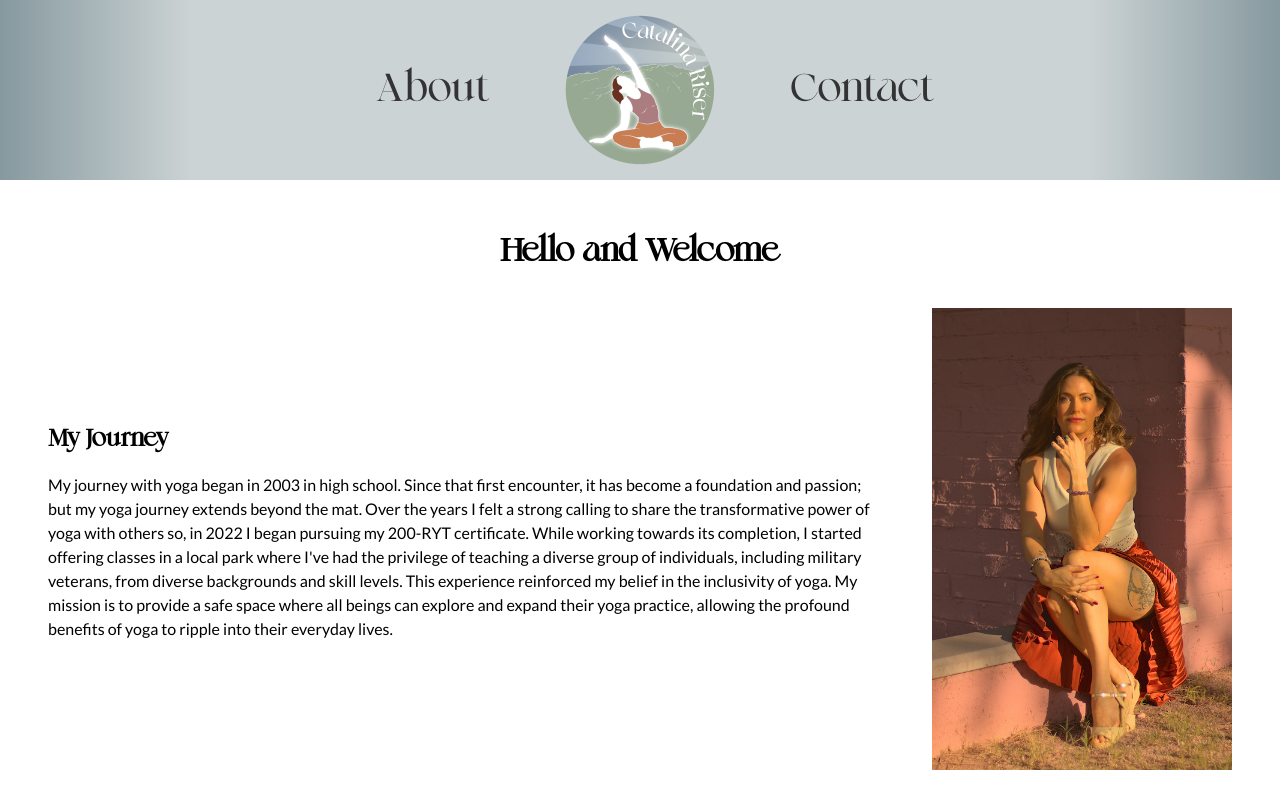
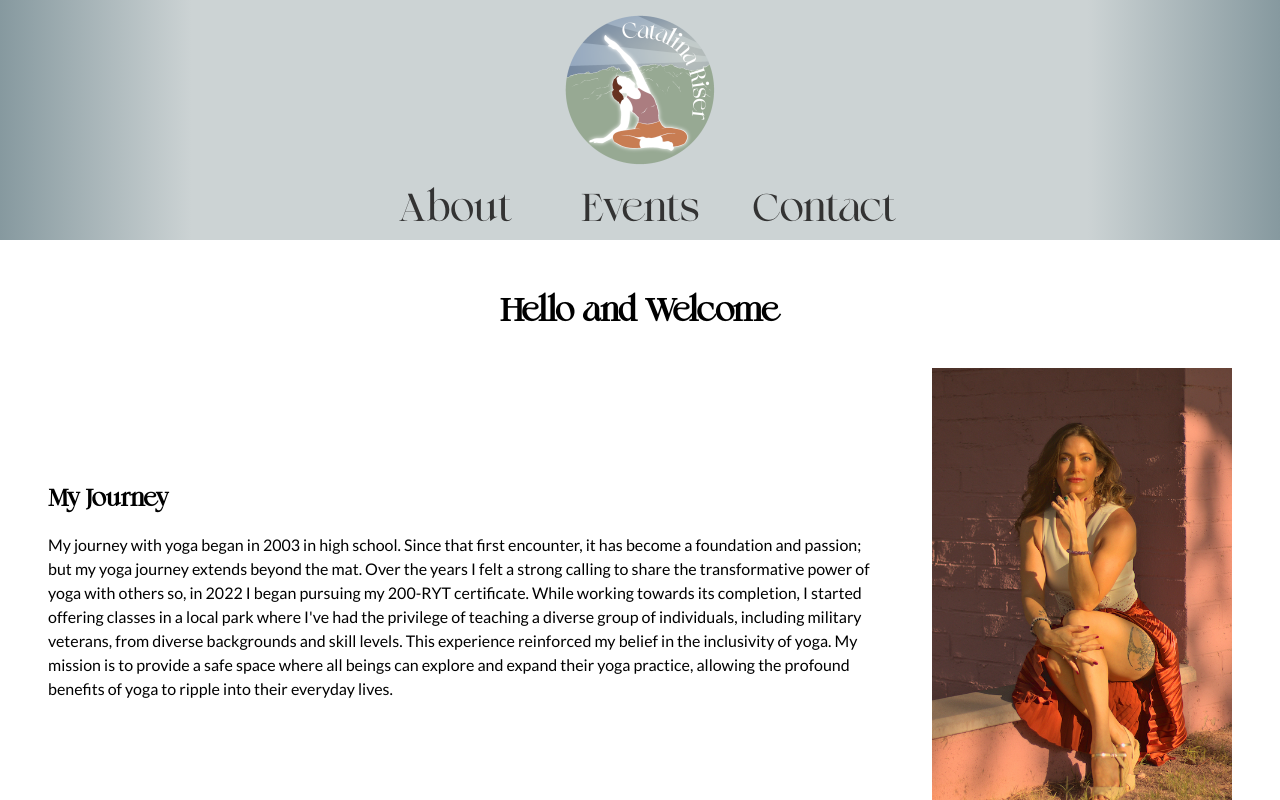
Before and after one commit to innes-apps/catalina-riser-website, a Next.js app: page /about in a window 1280 px wide. Shown: the top 800 px of the page. Built offline with nearby package versions, Linux system fonts and the light colour scheme.

Commit message:
Add events to desktop and mobile nav

```diff
--- a/src/components/layouts/main/Header.jsx
+++ b/src/components/layouts/main/Header.jsx
@@ -9,10 +9,6 @@ export default function Header() {
   return (
     <>
       <header className={`${styles.header} ${rofane.className}`}>
-        <nav className={styles.leftNav} aria-label="left of logo nav">
-          <Link href="/about">About</Link>
-        </nav>
-
         <Link href="/">
           <Image
             src={'/img/Logo_Circle_transp.png'}
@@ -24,7 +20,9 @@ export default function Header() {
           />
         </Link>
 
-        <nav className={styles.rightNav} aria-label="right of logo nav">
+        <nav className={styles.mainNav} aria-label="below logo nav">
+          <Link href="/about">About</Link>
+          <Link href="/events">Events</Link>
           <Link href="/contact">Contact</Link>
         </nav>
       </header>
@@ -44,6 +42,7 @@ export default function Header() {
 
         <nav className={styles.mobileNav}>
           <Link href="/about">About</Link>
+          <Link href="/events">Events</Link>
           <Link href="/contact">Contact</Link>
         </nav>
       </header>
--- a/src/components/layouts/main/MainLayout.module.css
+++ b/src/components/layouts/main/MainLayout.module.css
@@ -1,6 +1,6 @@
 .header {
   display: grid;
-  grid-template-columns: 1fr 300px 1fr;
+  grid-template-columns: 1fr;
   align-items: center;
   justify-items: center;
   font-size: 2.5rem;
@@ -14,16 +14,11 @@
 }
 
 .header nav {
-  width: 100%;
-}
-
-.leftNav {
-  display: flex;
-  justify-content: flex-end;
-}
-
-.rightNav {
-  display: flex;
+  display: grid;
+  grid-template-columns: 1fr 1fr 1fr;
+  align-items: center;
+  justify-items: center;
+  gap: 2.5rem;
 }
 
 .logo {
@@ -71,9 +66,10 @@
 
   .mobileNav {
     display: grid;
-    grid-template-columns: 1fr 1fr;
+    grid-template-columns: 1fr 1fr 1fr;
     align-items: center;
     justify-items: center;
+    border: 2px solid var(--color-irish-coffee);
     height: 57px;
   }
 
@@ -85,14 +81,10 @@
     font-size: 1.5rem;
     width: 100%;
     height: 100%;
-    border-top: 2px solid var(--color-irish-coffee);
     border-right: 1px solid var(--color-irish-coffee);
-    border-bottom: 2px solid var(--color-irish-coffee);
   }
 
   .mobileNav a:last-of-type {
-    border-top: 2px solid var(--color-irish-coffee);
-    border-bottom: 2px solid var(--color-irish-coffee);
-    border-left: 1px solid var(--color-irish-coffee);
+    border-right: none;
   }
 }
```
